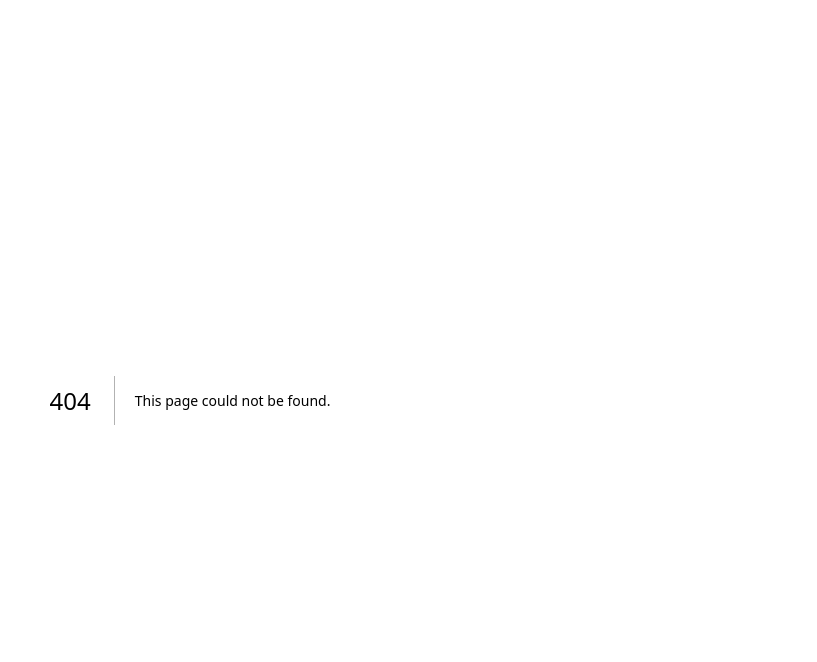
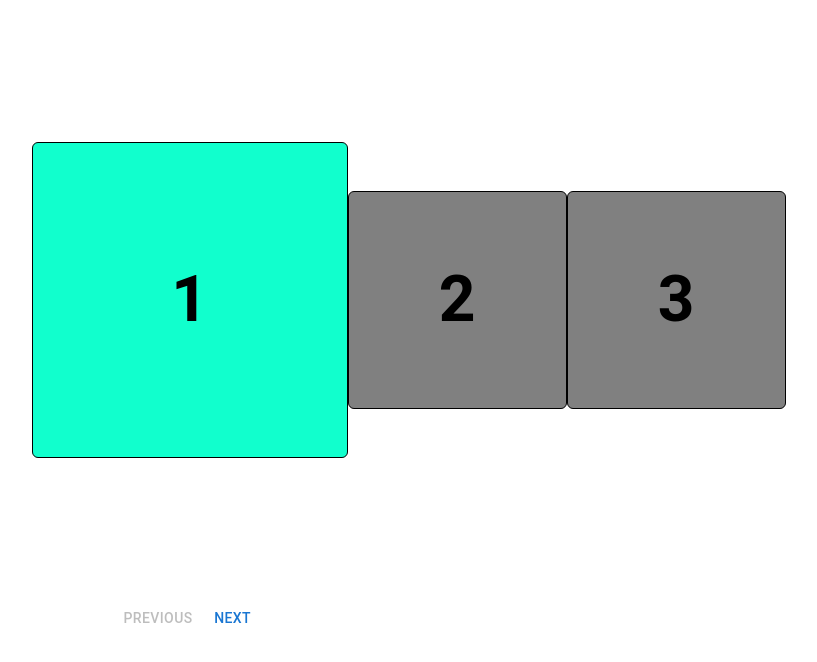
Before and after one commit to XiaolongWang-Rocky/next-sandbox, a Next.js app: page /story-animation in a window 1280 px wide. Before the commit this address had no page. Shown: the top 662 px of the page, without its empty margins (450-1267 px from the left). Built offline with nearby package versions, Linux system fonts and the light colour scheme.

Commit message:
story-animation v0

```diff
--- a/package.json
+++ b/package.json
@@ -26,6 +26,7 @@
     "dotenv": "^16.4.5",
     "dotenv-cli": "^7.4.2",
     "draft-js": "^0.11.7",
+    "framer-motion": "^11.11.10",
     "moment": "^2.29.4",
     "next": "14.2.3",
     "react": "^18",
--- /dev/null
+++ b/src/app/(pages)/scrollbar-width-issue/page.tsx
@@ -0,0 +1,17 @@
+import { Box, Typography } from '@mui/material'
+
+export default function Page() {
+    const dataList = [1, 2, 3, 4, 5, 6, 7, 8]
+
+    return <Box
+        sx={{
+            display: 'flex',
+            flexDirection: 'column',
+            width: '100%'
+        }}
+    >
+        {
+            dataList.map(item => <Typography key={item} sx={{ width: '100%', height: '200px', backgroundColor: 'gray' }}>{item}</Typography>)
+        }
+    </Box>
+}
--- /dev/null
+++ b/src/app/(pages)/story-animation/page-backup.tsx
@@ -0,0 +1,86 @@
+'use client'
+import { Box, Button, Typography } from "@mui/material";
+import { useMemo, useState } from "react";
+import { motion } from "framer-motion";
+
+export default function Page() {
+    const storyList = [1, 2, 3, 4, 5, 6, 7];
+    const [selectedStory, setSelectedStory] = useState(1);
+
+    const displayStories = useMemo(() => {
+        const i = storyList.findIndex(item => item === selectedStory);
+        const start = i - 2 < 0 ? 0 : i - 2;
+        const end = i + 3 > storyList.length ? storyList.length : i + 3;
+        const displayList = storyList.slice(start, end);
+
+        // 填充前后占位符
+        if (i - 2 < 0) {
+            for (let j = 0; j < 2 - i; j++) {
+                displayList.unshift(null); // 左侧占位符
+            }
+        }
+        if (i + 3 > storyList.length) {
+            for (let k = 0; k < i + 3 - storyList.length; k++) {
+                displayList.push(null); // 右侧占位符
+            }
+        }
+        return displayList;
+    }, [selectedStory]);
+
+    const handlePrevious = () => {
+        if (selectedStory > 1) setSelectedStory(prev => prev - 1);
+    };
+
+    const handleNext = () => {
+        if (selectedStory < storyList.length) setSelectedStory(prev => prev + 1);
+    };
+
+    return (
+        <Box sx={{ display: 'flex', flexDirection: 'column', alignItems: 'center' }}>
+            <Box
+                sx={{
+                    width: '95%',
+                    height: '600px',
+                    overflow: 'hidden',
+                    display: 'flex',
+                    justifyContent: 'center',
+                    alignItems: 'center',
+                }}
+            >
+                <motion.div
+                    initial={false}
+                    animate={{ x: -((selectedStory - 1) * 20) + '%' }} // 根据选中的故事计算偏移量
+                    transition={{ type: "spring", stiffness: 300, damping: 30 }}
+                    style={{
+                        display: 'flex',
+                        gap: '20px', // 控制图片之间的间距
+                    }}
+                >
+                    {displayStories.map((item, index) => (
+                        <Box
+                            key={item ?? index} // 使用 item 或 index 作为唯一键
+                            sx={{
+                                width: item === selectedStory ? '26%' : '18%',
+                                aspectRatio: '1/1',
+                                border: '1px solid black',
+                                borderRadius: '6px',
+                                backgroundColor: item === selectedStory ? '#11ffcd' : 'gray',
+                                display: 'flex',
+                                justifyContent: 'center',
+                                alignItems: 'center',
+                                fontSize: '4rem',
+                                fontWeight: 700,
+                            }}
+                        >
+                            {item || ''}
+                        </Box>
+                    ))}
+                </motion.div>
+            </Box>
+            <Box sx={{ display: 'flex' }}>
+                <Button disabled={selectedStory === 1} onClick={handlePrevious}>Previous</Button>
+                <Button disabled={selectedStory === storyList.length} onClick={handleNext}>Next</Button>
+            </Box>
+        </Box>
+    );
+}
--- /dev/null
+++ b/src/app/(pages)/story-animation/page.tsx
@@ -0,0 +1,84 @@
+'use client'
+import { Box, Button, Typography } from "@mui/material";
+import { useMemo, useState } from "react";
+
+export default function Page() {
+    const storyList = [1, 2, 3, 4, 5, 6, 7]
+    const [selectedStory, setSelectedStory] = useState(1)
+    const displayStories = useMemo(() => {
+        const i = storyList.findIndex(item => item === selectedStory)
+        const start = i - 2 < 0 ? 0 : i - 2
+        const end = i + 3 > storyList.length ? storyList.length : i + 3
+        const displayList = storyList.slice(start, end)
+        if (i - 2 < 0) {
+            for (let j = 0; j < 2 - i; j++) {
+                displayList.unshift(0 - j)
+            }
+        }
+        if (i + 3 > storyList.length) {
+            for (let k = 0; k < i + 3 - storyList.length; k++) {
+                displayList.push(0 - (i + 3 + k))
+            }
+        }
+        console.log(displayList)
+        return displayList
+    }, [selectedStory])
+    const hasPrev = useMemo(() => {
+        const i = storyList.findIndex(item => item === selectedStory)
+        return i > 0
+    }, [selectedStory])
+    const hasNext = useMemo(() => {
+        const i = storyList.findIndex(item => item === selectedStory)
+        return i < storyList.length - 1
+    }, [selectedStory])
+
+    return <Box
+        sx={{
+            display: 'flex',
+            flexDirection: 'column',
+            alignItems: 'center'
+        }}
+    >
+        <Box
+            sx={{
+                display: 'flex',
+                width: '95%',
+                height: '600px',
+                overflow: 'hidden',
+                alignItems: 'center',
+                justifyContent: 'center'
+            }}
+        >
+            {
+                displayStories.map(item => item > 0 ? <Typography
+                    key={item}
+                    sx={{
+                        width: selectedStory === item ? '26%' : '18%',
+                        aspectRatio: '1/1',
+                        border: '1px solid black',
+                        borderRadius: '6px',
+                        backgroundColor: selectedStory === item ? '#11ffcd' : 'gray',
+                        flexShrink: 0,
+                        display: 'flex',
+                        justifyContent: 'center',
+                        alignItems: 'center',
+                        fontSize: '4rem',
+                        fontWeight: 700
+                    }}
+                >{item}</Typography> : <Box
+                    key={item}
+                    sx={{
+                        width: '18%',
+                        aspectRatio: '1/1',
+                        flexShrink: 0,
+                    }}
+                ></Box>)
+            }
+        </Box>
+        <Box sx={{ display: 'flex' }}>
+            <Button disabled={!hasPrev} onClick={() => setSelectedStory(prevState => prevState - 1)}>Previous</Button>
+            <Button disabled={!hasNext} onClick={() => setSelectedStory(prevState => prevState + 1)}>Next</Button>
+        </Box>
+
+    </Box>
+}
```
Also changed, not shown: 1 other file (tests, documents, lock files or other folders).
